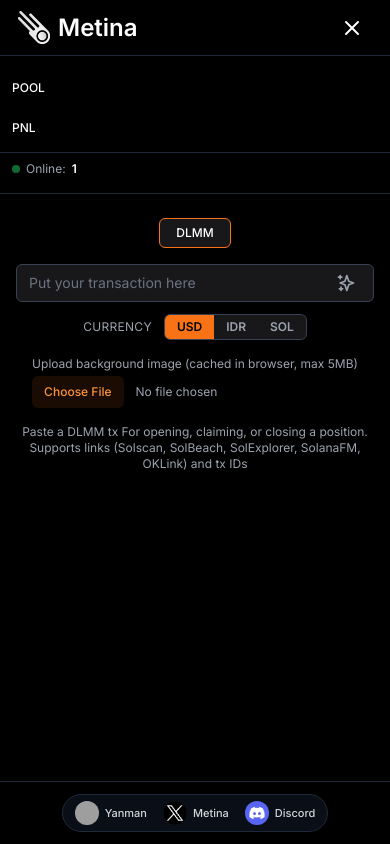
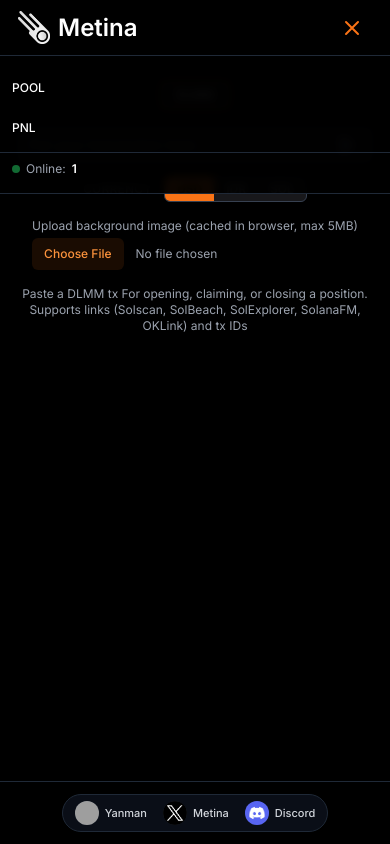
Before and after one commit to alansory/metina, a Next.js app: page /pnl-card in a window 390 px wide. Both pictures are taken after a click on the button 352 px from the left and 27 px from the top of the page. Built offline with nearby package versions, Linux system fonts and the light colour scheme; no server answers; grey boxes are pictures that could not be loaded.

Commit message:
update: change header to sticky

```diff
--- a/components/Header.js
+++ b/components/Header.js
@@ -77,7 +77,7 @@
 
   return (
     <>
-      <header className="flex justify-between items-center px-[18px] py-[6px] h-14 bg-black border-b border-gray-800 z-50 relative">
+      <header className="fixed top-0 inset-x-0 flex justify-between items-center px-[18px] py-[6px] h-14 bg-black/95 backdrop-blur-sm border-b border-gray-800 z-50">
         <div className="flex items-center gap-4">
           <Image
             src="/img/metina.png"
@@ -125,7 +125,11 @@
           </div>
           <button
             onClick={() => setIsMobileMenuOpen(!isMobileMenuOpen)}
-            className="md:hidden text-white hover:text-orange-500 transition p-2"
+            className={`md:hidden transition p-2 ${
+              isMobileMenuOpen
+                ? 'text-orange-500'
+                : 'text-white'
+            }`}
             aria-label="Toggle menu"
           >
             <svg
@@ -147,7 +151,7 @@
         </div>
       </header>
       {isMobileMenuOpen && (
-        <div className="md:hidden bg-black border-b border-gray-800 z-40">
+        <div className="fixed top-14 inset-x-0 md:hidden bg-black/95 backdrop-blur-sm border-b border-gray-800 z-40">
           <nav className="flex flex-col py-4 gap-2">
             <Link
               href="/"
--- a/pages/index.js
+++ b/pages/index.js
@@ -319,7 +319,7 @@
         <meta name="twitter:image" content={previewImage} />
       </Head>
 
-      <div className="min-h-screen bg-black text-white pb-28">
+      <div className="min-h-screen bg-black text-white pb-28 pt-14">
         <Header />
 
       <div className="w-full max-w-full md:max-w-[1320px] mx-auto px-4 md:px-6">
--- a/pages/pnl-card.js
+++ b/pages/pnl-card.js
@@ -971,7 +971,7 @@
         <link rel="icon" href="/img/logo-gram.svg" type="image/svg+xml" />
       </Head>
 
-      <div className="min-h-screen bg-black text-white pb-28">
+      <div className="min-h-screen bg-black text-white pb-28 pt-14">
         <Header />
 
         <div className="w-full max-w-2xl mx-auto px-4 py-6">
```
